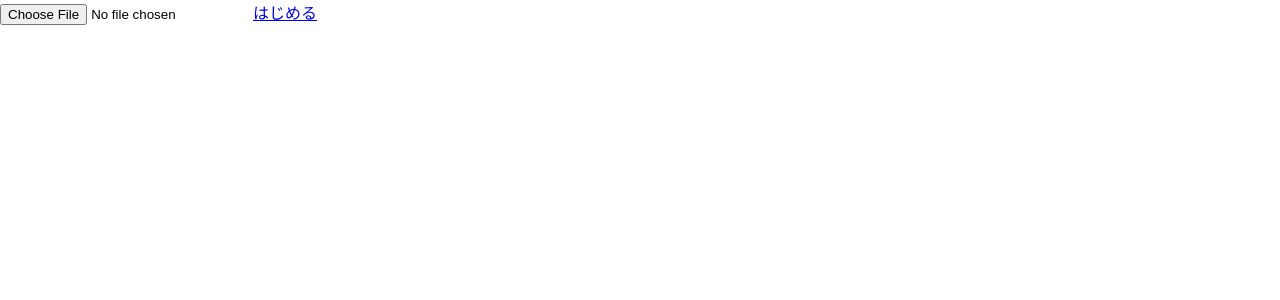
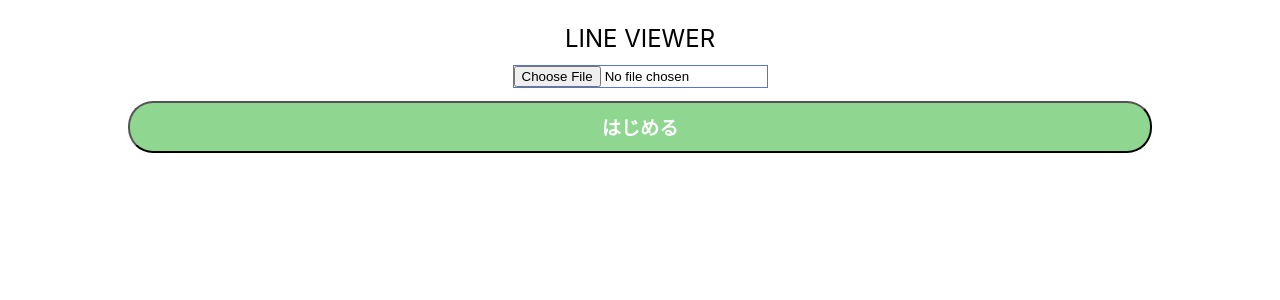
Before and after one commit to yuumuJS/line-viewer, a React (Create React App) app: page / in a window 1280 px wide. Shown: the top 300 px of the page. Built offline with nearby package versions, Linux system fonts and the light colour scheme.

Commit message:
add style.

```diff
--- a/src/app.css
+++ b/src/app.css
@@ -14,3 +14,35 @@ code {
     margin: 0;
     padding: 0;
 }
+
+a {
+    text-decoration: none;
+}
+
+.title {
+    display: block;
+    font-size: 1.5rem;
+    text-align: center;
+    margin: 1em 0 0.5em;
+}
+
+input[type="file"] {
+    display: block;
+    outline: 0;
+    margin: 0 auto 1em;
+    border: 1px solid #5676ca;
+}
+
+.submit {
+    display: block;
+    margin: 0 auto;
+    font-size: 1.2rem;
+    font-weight: bold;
+    display: block;
+    margin: 0 auto 3em;
+    padding: 0.5em 1em;
+    border-radius: 25px;
+    width: 80%;
+    color: #ffffff;
+    background-color: #8FD691;
+}
--- a/src/app.jsx
+++ b/src/app.jsx
@@ -16,12 +16,11 @@ class App extends Component {
 
     render() {
         return <BrowserRouter>
-            <ul>
-                <li>
-                    <FileSelect onSelected={(title, content) => {this.setState({fileName: title, talkText: content})}}/>
-                    <Link to='/talkroom'>はじめる</Link>
-                </li>
-            </ul>
+            <div>
+                <span class="title">LINE VIEWER</span>
+                <FileSelect onSelected={(title, content) => {this.setState({fileName: title, talkText: content})}}/>
+                <Link to='/talkroom'><button className="submit">はじめる</button></Link>
+            </div>
             <Route path='/talkroom' render={() => {
                 if (this.state.talkText === '') {
                     return <Redirect to='/'/>
--- a/src/components/balloon/balloon.css
+++ b/src/components/balloon/balloon.css
@@ -1,5 +1,6 @@
 .balloon {
     display: inline-block;
+    max-width: 70%;
     position: relative;
     margin-bottom: 0.5em;
 }
@@ -11,6 +12,7 @@
 .balloon.right {
     align-self: flex-end;
     margin-right: 5px;
+    text-align: right;
 }
 
 .balloon.left {
@@ -30,12 +32,12 @@
 .balloon .text {
     position: relative;
     display: inline-block;
-    padding: 3px 13px;
+    padding: .5em 1em;
     font-size: 11px;
     white-space: pre-line;
     color: #000;
     background-color: #fff;
-    border-radius: 11px;
+    border-radius: 15px;
 }
 
 .balloon .text::before {
@@ -45,15 +47,19 @@
     height: 0;
     border-style: solid;
     position: absolute;
-    z-index: -1;
+    z-index: 0;
     right: 0;
-    top: .1em;
+    top: .2em;
+}
+
+.balloon.right .text {
+    background-color: #8FD691;
 }
 
 .balloon.right .text::before {
     right: .1em;
     border-width: 0 6px 6px 0;
-    border-color: transparent #ffffff transparent transparent;
+    border-color: transparent #8FD691 transparent transparent;
 }
 
 .balloon.left .text::before {
--- a/src/components/talk/talk.css
+++ b/src/components/talk/talk.css
@@ -1,5 +1,8 @@
 .talk {
-    background-color: #5676ca;
+    background-color: #5F9BCE;
+    width: 100%;
+    overflow: hidden;
+    padding-bottom: 5em;
 }
 
 h1 {
@@ -10,3 +13,19 @@ h1 {
     color: #fff;
     background-color: #364877;
 }
+
+.memberList {
+  margin-top: 1em;
+}
+
+li {
+  list-style: none;
+  margin-bottom: 0.5em;
+  padding: 0.5em 1em;
+  border-radius: 25px;
+  border: 1px solid #000;
+}
+
+.question {
+  border-bottom: 1px solid #000;
+}
--- a/src/components/talk/talk.jsx
+++ b/src/components/talk/talk.jsx
@@ -31,8 +31,8 @@ export default class Talk extends Component {
             onRequestClose={() => {this.closeModal()}}
             shouldCloseOnOverlayClick={this.state.myName !== ''}
             >
-              <h1>自分の名前を選択してください</h1>
-              <ul>
+              <p className="question">自分の名前を選択してください</p>
+              <ul className="memberList">
                 {getMembers(this.props.talks).map((member) => {
                   return <li onClick={() => {
                     this.setState({myName: member, isShowModal: false});
--- a/src/components/talkofday/talkofday.css
+++ b/src/components/talkofday/talkofday.css
@@ -13,6 +13,7 @@ h2 {
     color: #fff;
     background-color: rgba(60, 60, 60, .3);
     border-radius: 10px;
+    margin-bottom: .3em;
 }
 
 .balloons {
```
